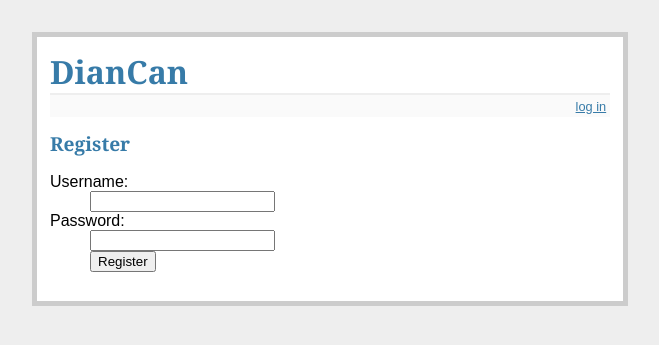
After one commit to elechen/DianCan, a Flask app: page /register in a window 1280 px wide. The commit adds this page. Shown: the top 345 px of the page, without its empty margins (310-969 px from the left). Run offline with Flask 2, Linux system fonts and the light colour scheme.

Commit message:
add register

```diff
--- a/init_db.py
+++ b/init_db.py
@@ -1,4 +1,4 @@
-#coding utf-8
+#coding=utf-8
 
 from contextlib import closing
 import sqlite3
--- a/init_db.sql
+++ b/init_db.sql
@@ -1,8 +1,6 @@
-drop table if exists users;
-create table users(
+create table if not exists users(
 	id integer primary key autoincrement,
 	name text,
 	pwd text,
 	priority integer
 );
-insert into users (name, pwd, priority) values ("admin", "admin", 1);
--- a/main.py
+++ b/main.py
@@ -1,4 +1,6 @@
-#coding utf-8
+#coding=utf-8
+
+import md5
 
 from flask import Flask, session, request, redirect, url_for, \
 	render_template, make_response, flash, g
@@ -21,7 +23,6 @@ def index():
 def check_auto_login():
 	username = request.cookies.get('username')
 	password = request.cookies.get('password')
-	print(username, password, "auto_login")
 	if username and password and is_valid_user(username, password):
 		session['logged_in'] = True
 		session['username'] = username
@@ -31,7 +32,18 @@ def is_valid_user(name, pwd):
 	db = connect_db(app.config["DATABASE"])
 	result = db.execute(sql)
 	for row in result:
+		db.close()
 		return True
+	db.close()
+
+def is_existed_user(name):
+	sql = "select * from users where name=\'%s\'" % (name)
+	db = connect_db(app.config["DATABASE"])
+	result = db.execute(sql)
+	for row in result:
+		db.close()
+		return True
+	db.close()
 
 @app.route('/login', methods=['GET', 'POST'])
 def login():
@@ -40,6 +52,7 @@ def login():
 		return redirect(url_for('home'))
 	if request.method == 'POST':
 		username, password = request.form['username'], request.form['password']
+		password = md5.md5(password).hexdigest()
 		if is_valid_user(username, password):
 			resp = make_response(redirect(url_for('index')))
 			resp.set_cookie('username', username, max_age=365*24*60*60)
@@ -65,20 +78,29 @@ def logout():
 @app.route('/home')
 def home():
 	if session.get('logged_in'):
-		return '你好, %s' % (session['username'])
+		return 'Hello, %s' % (session['username'])
 	else:
 		return redirect(url_for('login'))
 
+@app.route('/register', methods=['GET', 'POST'])
+def register():
+	if request.method == 'POST':
+		username, password = request.form['username'], request.form['password']
+		password = md5.md5(password).hexdigest()
+		if is_existed_user(username):
+			flash('Registered. Please login')
+			return redirect(url_for('login'))
+		else:
+			db = connect_db(app.config['DATABASE'])
+			sql = "insert into users (name, pwd, priority) values (\'%s\', \'%s\', \'0\')" % (username, password)
+			result = db.execute(sql)
+			db.commit()
+			db.close()
+			flash('Register Successfully. Please login')
+			return redirect(url_for('login'))
+	else:
+		return render_template('register.html')
 
-@app.before_request
-def before_request():
-	g.db = init_db(app, app.config['DATABASE'])
-
-@app.teardown_request
-def teardown_request(exception):
-	db = getattr(g, 'db', None)
-	if db is not None:
-		db.close()
 
 if __name__ == '__main__':
 	app.run(debug=True, use_reloader=False)
--- a/templates/base.html
+++ b/templates/base.html
@@ -1,8 +1,8 @@
 <!doctype html>
-<title>点餐系统</title>
+<title>DianCan</title>
 <link rel=stylesheet type=text/css href="{{ url_for('static', filename='style.css') }}">
 <div class=page>
-  <h1>点餐系统</h1>
+  <h1>DianCan</h1>
   <div class=metanav>
   {% if not session.logged_in %}
     <a href="{{ url_for('login') }}">log in</a>
--- /dev/null
+++ b/templates/register.html
@@ -0,0 +1,13 @@
+{% extends "base.html" %}
+{% block body %}
+  <h2>Register</h2>
+  <form action="{{ url_for('register') }}" method=post>
+    <dl>
+      <dt>Username:
+      <dd><input type=text name=username>
+      <dt>Password:
+      <dd><input type=password name=password>
+      <dd><input type=submit value=Register>
+    </dl>
+  </form>
+{% endblock %}
```
